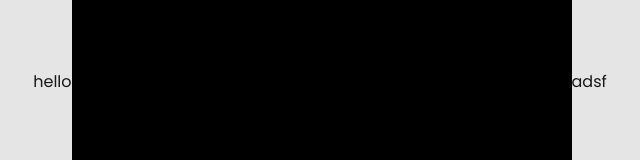
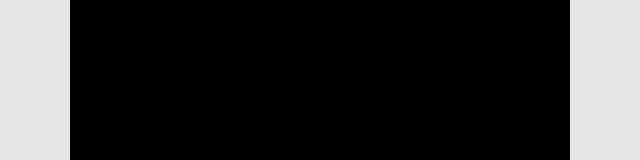
Before and after one commit to seed-fatec/SeedClient, a Vue app: page /game in a window 1280 px wide. Shown: the part 318-478 px from the top of the page, without its empty margins (320-960 px from the left). Built offline with nearby package versions, Linux system fonts and the light colour scheme.

Commit message:
fix: removing duplicate files

```diff
--- a/index.html
+++ b/index.html
@@ -8,11 +8,6 @@
   </head>
   <body>
     <div id="app">
-      <div id="game-container"></div>
-      <div id="box">
-        <p id="restart-message"></p>
-        <p id="player-position"></p>
-      </div>
     </div>
     <script type="module" src="/src/main.js"></script>
   </body>
--- a/src/components.d.ts
+++ b/src/components.d.ts
@@ -8,7 +8,6 @@
 /* prettier-ignore */
 declare module 'vue' {
   export interface GlobalComponents {
-    Example: typeof import('./components/Example.vue')['default']
     Hello: typeof import('./components/Hello.vue')['default']
     Phaser: typeof import('./components/Phaser.vue')['default']
     PhaserGame: typeof import('./components/game/PhaserGame.vue')['default']
--- a/src/components/Phaser.vue
+++ b/src/components/Phaser.vue
@@ -14,9 +14,9 @@
 </script>
 
 <template>
-    <h1>hello</h1>
-    <div id="game-container" min-h-screen bg-neutral-200 flex items-center justify-center>
-
+    <div id="game-container"></div>
+        <div id="box">
+        <p id="restart-message"></p>
+        <p id="player-position"></p>
     </div>
-    <p id="player-position">adsf</p>
 </template>
--- a/src/components/game/PhaserGame.vue
+++ /dev/null
@@ -1,23 +0,0 @@
-<script setup lang="ts">
-import { onMounted, ref } from 'vue';
-import StartGame from './main.js';
-// const StartGame = require('./main.js').default;
-import Phaser from 'phaser';
-
-const game = ref();
-
-onMounted(() => {
-    game.value = StartGame('game-container');
-});
-
-defineExpose({game});
-
-</script>
-
-<template >
-    <h1>hello</h1>
-    <div id="game-container" min-h-screen bg-neutral-200 flex items-center justify-center>
-
-    </div>
-    <p id="player-position">adsf</p>
-</template>
--- a/src/components/game/scene/game.js
+++ b/src/components/game/scene/game.js
@@ -1,5 +1,5 @@
 import { Scene } from 'phaser';
-import bg from '@assets/bg.png';
+import bg from '@assets/background.png';
 import coin from '@assets/coin.png';
 import bomb from '@assets/bomb.png';
 import person from '@assets/character_base.png';
```
